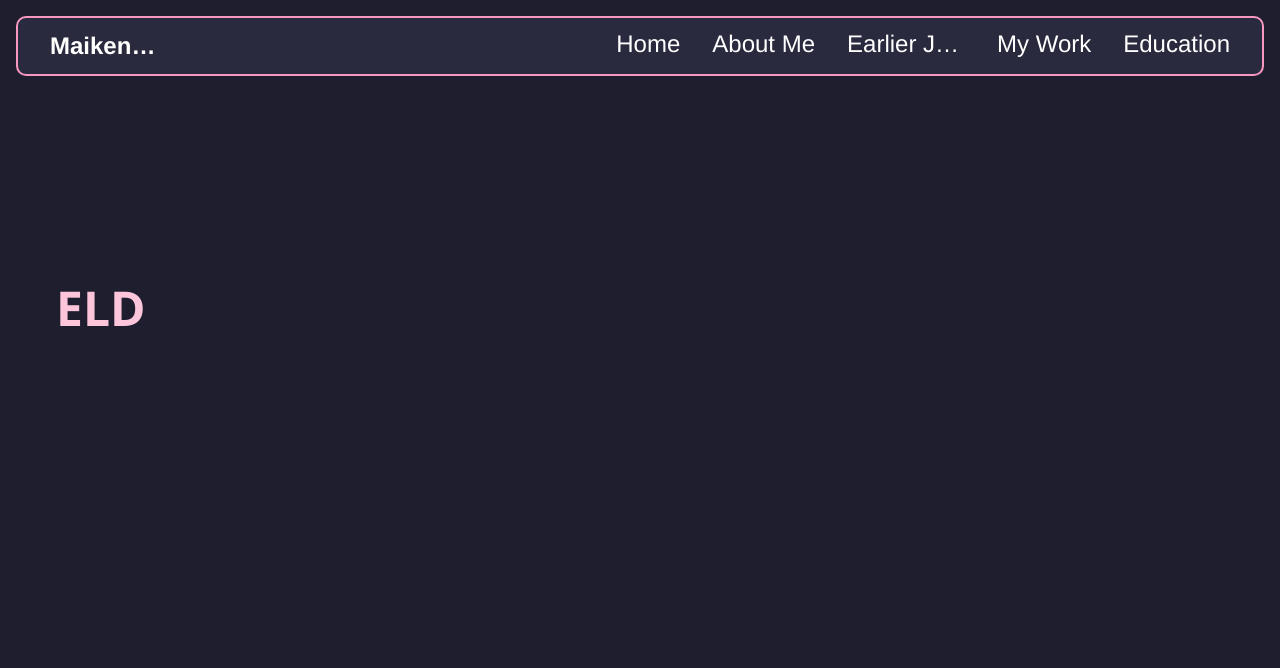
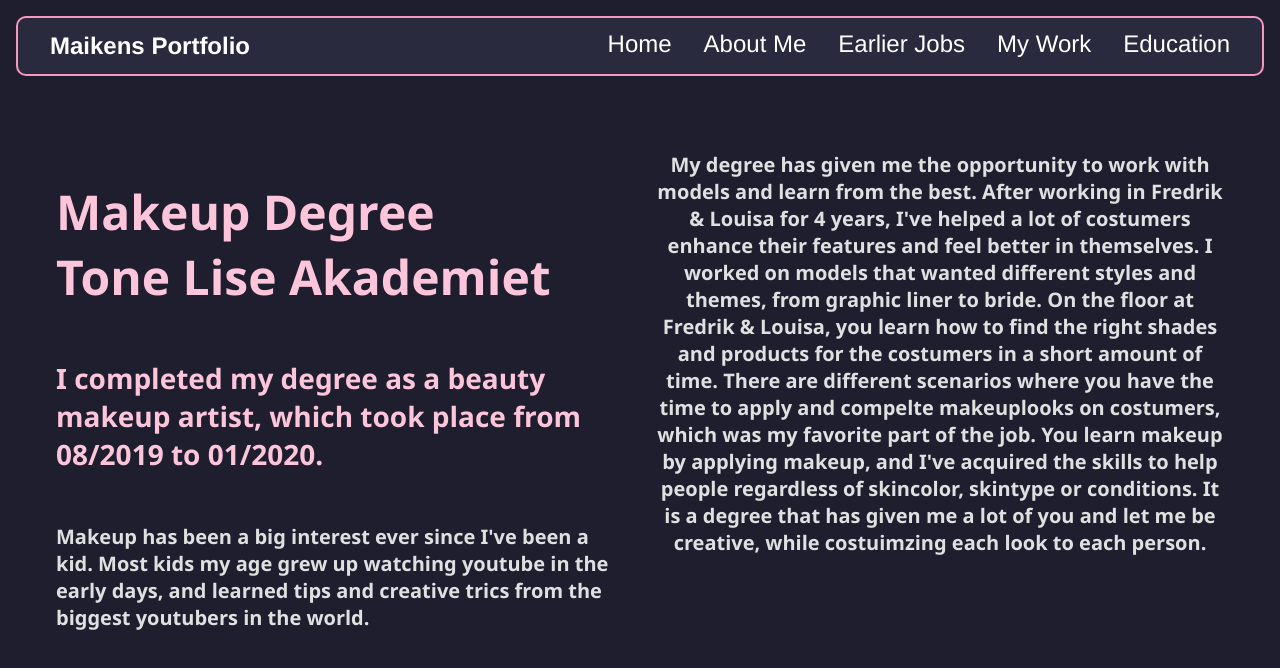
Before and after one commit to ma1ken/nettside, a React (Create React App) app: page /Education/MakeupDegree in a window 1280 px wide. Shown: the top 668 px of the page. Built offline with nearby package versions, Linux system fonts and the light colour scheme.

Commit message:
Fixed navbar to ideal size and wrote a bit in the makeupartist category

```diff
--- a/src/Pages/Earlier Jobs/EarlierJobsLayout.jsx
+++ b/src/Pages/Earlier Jobs/EarlierJobsLayout.jsx
@@ -19,13 +19,13 @@ export default function EarlierJobsLayout() {
                         {/* HER SER VI KORTENE */}
                         <div className="cards-container">
                             <NavLink to="/EarlierJobs/Ikea" className="card">
-                                <img src="/images/ikea.jpg" alt="IKEA" />
+                                {/* <img src="/images/ikea.jpg" alt="IKEA" /> */}
                                 <h2>IKEA</h2>
                                 <p>Kundeservice og logistikkarbeid i varehus.</p>
                             </NavLink>
 
                             <NavLink to="/EarlierJobs/FredrikLouisa" className="card">
-                                <img src="/images/fredriklouisa.jpg" alt="Fredrik og Louisa" />
+                                {/* <img src="/images/fredriklouisa.jpg" alt="Fredrik og Louisa" /> */}
                                 <h2>Fredrik & Louisa</h2>
                                 <p>Salg, rådgivning og kundeopplevelse innen skjønnhet.</p>
                             </NavLink>
--- a/src/Pages/Education/EducationLayout.jsx
+++ b/src/Pages/Education/EducationLayout.jsx
@@ -19,13 +19,13 @@ export default function EducationLayout() {
 
                         <div className="cards-container">
                             <NavLink to="/Education/Bachelor" className="card">
-                                <img src="/images/bachelor.jpg" alt="Bachelor" />
+                                {/* <img src="/images/bachelor.jpg" alt="Bachelor" /> */}
                                 <h2>Bachelor</h2>
                                 <p>En bachelor i design, teknologi eller kommunikasjon.</p>
                             </NavLink>
 
                             <NavLink to="/Education/MakeupDegree" className="card">
-                                <img src="/images/makeup.jpg" alt="Makeup Degree" />
+                                {/* <img src="/images/makeup.jpg" alt="Makeup Degree" /> */}
                                 <h2>Makeup Degree</h2>
                                 <p>Utdanning innen profesjonell skjønnhetsmakeup.</p>
                             </NavLink>
--- a/src/Pages/Education/MakeupDegreePage.jsx
+++ b/src/Pages/Education/MakeupDegreePage.jsx
@@ -5,8 +5,39 @@ export default function MakeupDegreePage() {
       <h2>
         <div className="content-container">
           <div className="about-text">
-                        <h1>ELD</h1>
-                        <p></p>
+            <h1>
+              Makeup Degree
+              <br />
+              Tone Lise Akademiet
+            </h1>
+            <h2>
+              I completed my degree as a beauty makeup artist, which took place
+              from 08/2019 to 01/2020.
+            </h2>
+            <p>
+              Makeup has been a big interest ever since I've been a kid. Most
+              kids my age grew up watching youtube in the early days, and
+              learned tips and creative trics from the biggest youtubers in the
+              world.
+            </p>
+          </div>
+
+          <div>
+            <p>
+              My degree has given me the opportunity to work with models and
+              learn from the best. After working in Fredrik & Louisa for 4
+              years, I've helped a lot of costumers enhance their features and
+              feel better in themselves. I worked on models that wanted
+              different styles and themes, from graphic liner to bride. On the
+              floor at Fredrik & Louisa, you learn how to find the right shades
+              and products for the costumers in a short amount of time. There
+              are different scenarios where you have the time to apply and
+              compelte makeuplooks on costumers, which was my favorite part of
+              the job. You learn makeup by applying makeup, and I've acquired
+              the skills to help people regardless of skincolor, skintype or
+              conditions. It is a degree that has given me a lot of you and let
+              me be creative, while costuimzing each look to each person.
+            </p>
           </div>
 
           <div className="about-image">
--- a/src/Pages/My Work/MyWorkLayout.jsx
+++ b/src/Pages/My Work/MyWorkLayout.jsx
@@ -19,13 +19,13 @@ export default function MyWorkLayout() {
 
                         <div className="cards-container">
                             <NavLink to="/MyWork/UInMunch" className="card">
-                                <img src="/images/uinmunch.jpg" alt="UInMunch" />
+                                {/* <img src="/images/uinmunch.jpg" alt="UInMunch" /> */}
                                 <h2>UInMunch</h2>
                                 <p>Et prosjekt med fokus på brukergrensesnitt inspirert av Munch.</p>
                             </NavLink>
 
                             <NavLink to="/MyWork/Eld" className="card">
-                                <img src="/images/eld.jpg" alt="Eld" />
+                                {/* <img src="/images/eld.jpg" alt="Eld" /> */}
                                 <h2>Eld</h2>
                                 <p>Exam in the subject "Designproject".</p>
                             </NavLink>
--- a/src/Styles/Cards.css
+++ b/src/Styles/Cards.css
@@ -7,7 +7,7 @@
 }
 
 .card {
-  background-color: #fff;
+  background-color: #5f5589;
   border: 2px solid #f698bf;
   border-radius: 15px;
   width: 280px;
--- a/src/Styles/Navbar.css
+++ b/src/Styles/Navbar.css
@@ -65,7 +65,6 @@
     flex-shrink: 0; /* Hindrer at lenkene krymper for mye */
     overflow: hidden;
     text-overflow: ellipsis; /* Hvis teksten blir for lang */
-    max-width: 150px; /* Maks bredde for hver lenke for å unngå at navbar blir for bred */
 }
 
 .nav li {
--- a/src/Styles/Pages.css
+++ b/src/Styles/Pages.css
@@ -3,7 +3,7 @@ body {
 }
 
 main {
-    padding-top: 5rem; /* gir plass under navbar */
+    padding-top: 0rem; /* gir plass under navbar */
     transition: all 0.3s ease-in-out;
 }
 
```
Lines whose indentation alone changed are shown as unchanged.
